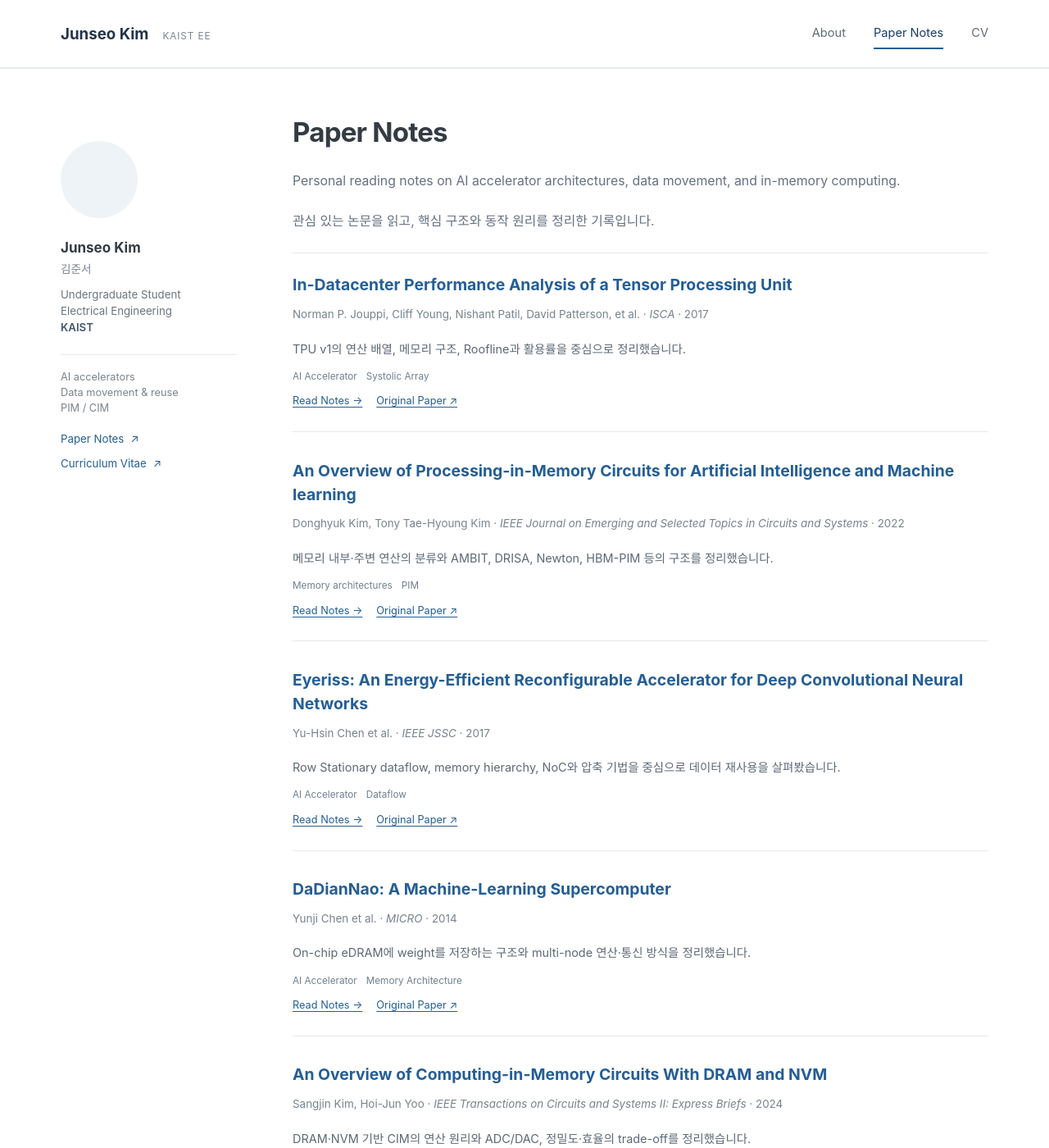
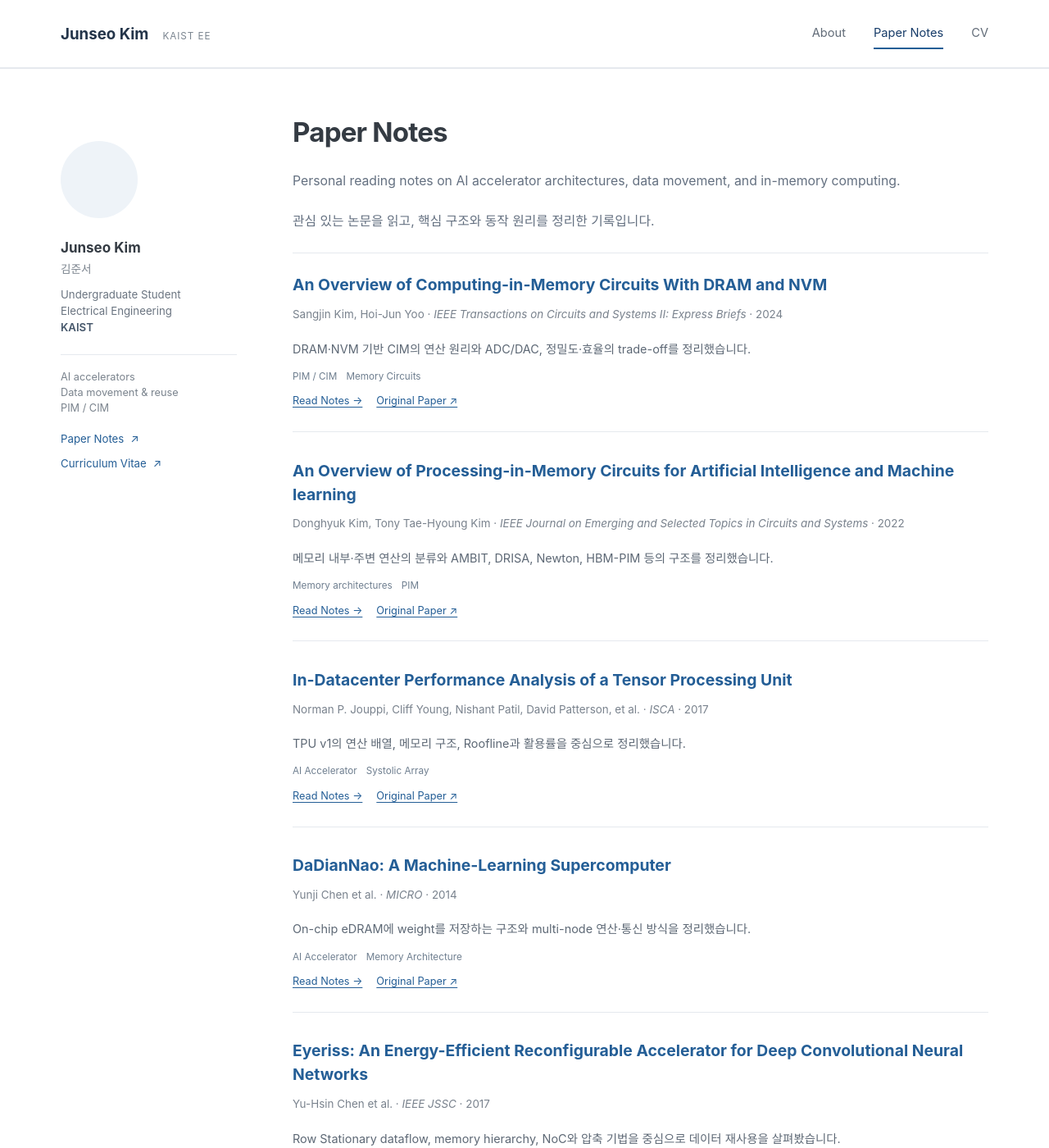
Before and after one commit to thisisjskim/thisisjskim.github.io, a Jekyll site: the page built from _pages/paper-notes.html, in a window 1280 px wide and 1400 px high. Shown: the whole window at 82% size. Built offline with Jekyll 4.4.1, drawn with Linux system fonts in a browser that asks for light colours; some of the changed text lies outside the part shown.

Commit message:
Match Paper Notes listing to Notion Paper Archive order

```diff
--- /dev/null
+++ b/_data/paper_note_order.yml
@@ -0,0 +1,6 @@
+- /paper-notes/cim-dram-nvm/
+- /paper-notes/pim-overview/
+- /paper-notes/tpu/
+- /paper-notes/dadiannao/
+- /paper-notes/eyeriss/
+- /paper-notes/accelerator-survey/
--- a/_pages/paper-notes.html
+++ b/_pages/paper-notes.html
@@ -7,6 +7,11 @@ redirect_from:
 <p class="collection-intro">Personal reading notes on AI accelerator architectures, data movement, and in-memory computing.</p>
 <p class="collection-intro" lang="ko">관심 있는 논문을 읽고, 핵심 구조와 동작 원리를 정리한 기록입니다.</p>
 <ul class="note-list">
-{% assign notes = site.paper_notes | sort: 'note_updated' | reverse %}
-{% for note in notes %}{% include note-list-item.html note=note %}{% endfor %}
+{% for note_url in site.data.paper_note_order %}
+{% assign note = site.paper_notes | where: 'url', note_url | first %}
+{% if note %}{% include note-list-item.html note=note %}{% endif %}
+{% endfor %}
+{% for note in site.paper_notes %}
+{% unless site.data.paper_note_order contains note.url %}{% include note-list-item.html note=note %}{% endunless %}
+{% endfor %}
 </ul>
```
